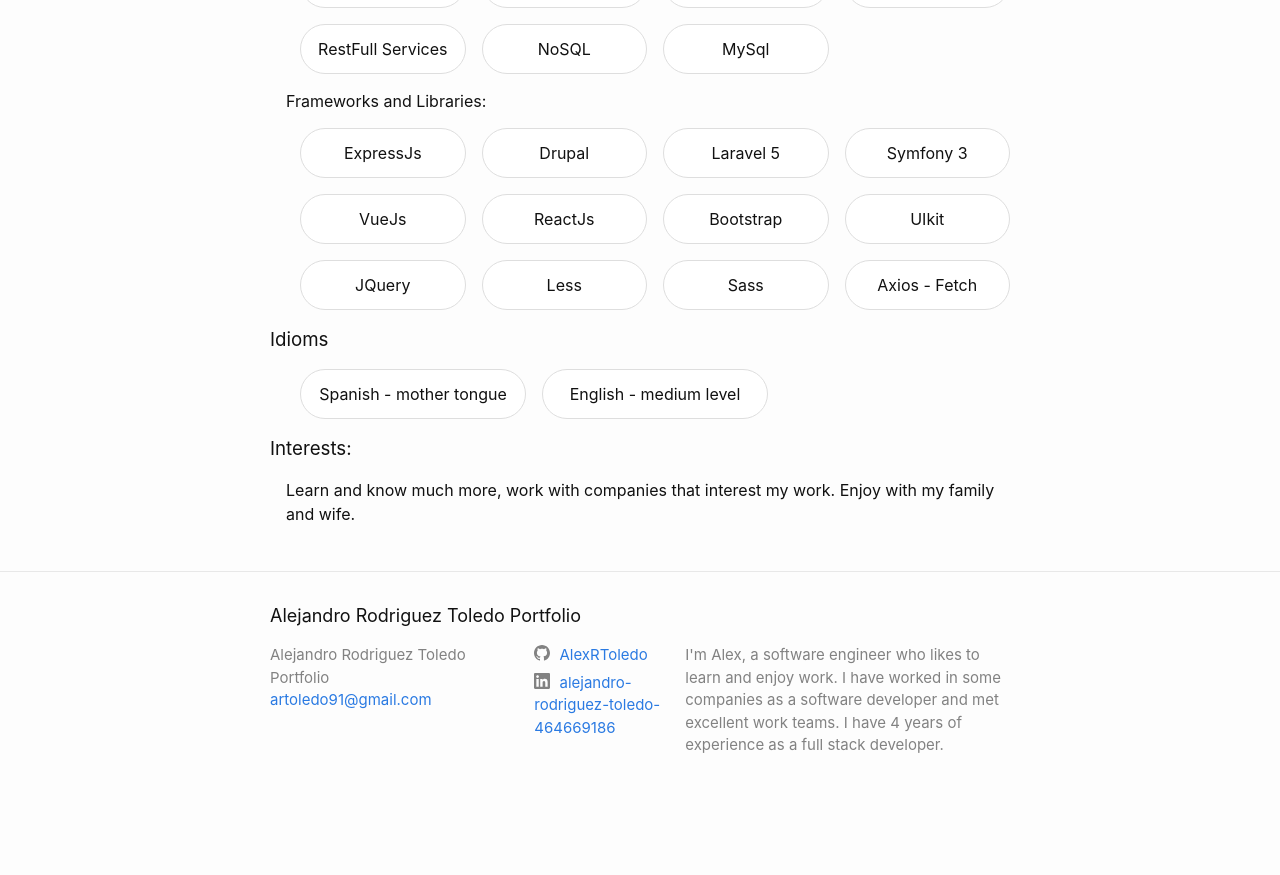
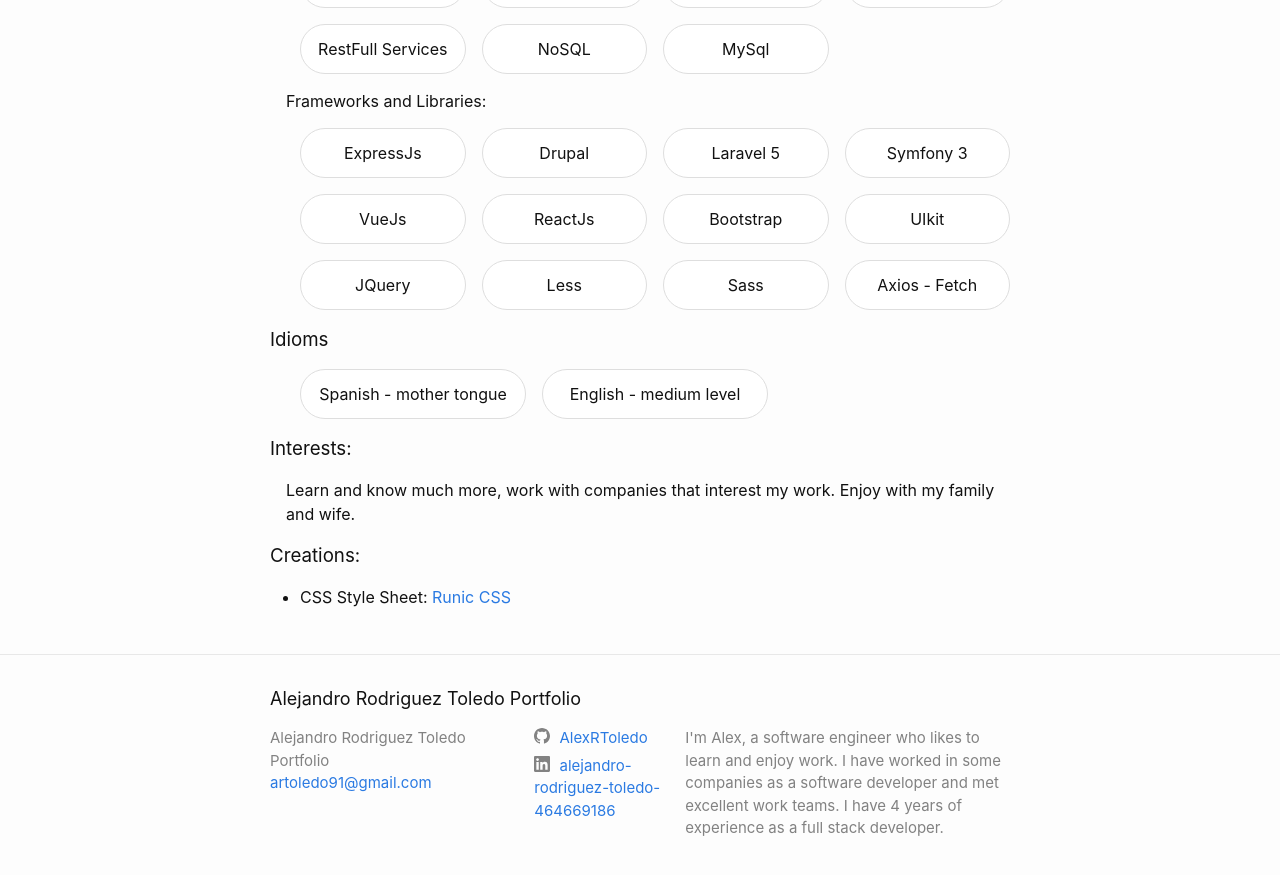
Before and after one commit to AlexRToledo/alexrtoledo.github.io, a Jekyll site: the page built from index.markdown, in a window 1280 px wide and 900 px high, scrolled down 1440 px. Shown: the top 875 px of the window. Built offline with Jekyll 4.4.1, drawn with Linux system fonts in a browser that asks for light colours; before the commit the page ends 2257 px from its top, so only the background shows below that.

Commit message:
[ADD] Creations

```diff
--- a/_includes/others.html
+++ b/_includes/others.html
@@ -28,4 +28,10 @@
       with my family and wife.
     </p>
   </article>
+  <article class="creations">
+    <h1>Creations: </h1>
+    <ul>
+      <li>CSS Style Sheet: <a href="https://alexrtoledo.github.io/runic-css.github.io/">Runic CSS</a></li>
+    </ul>
+  </article>
 </section>
```
